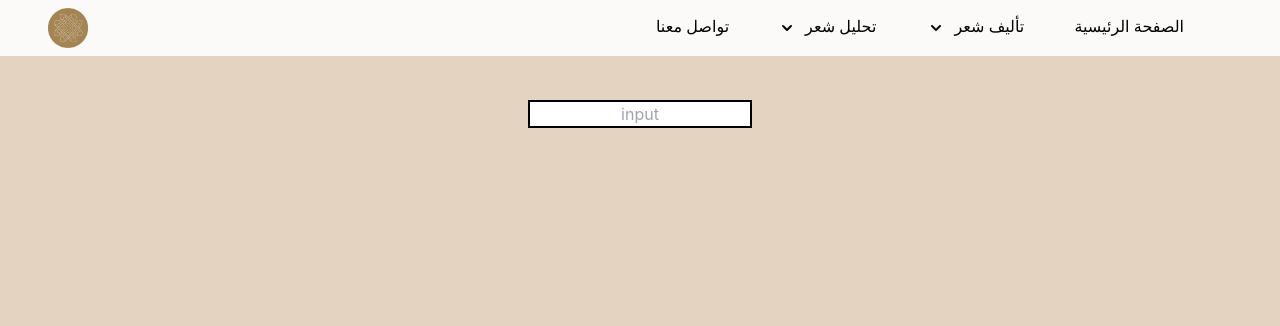
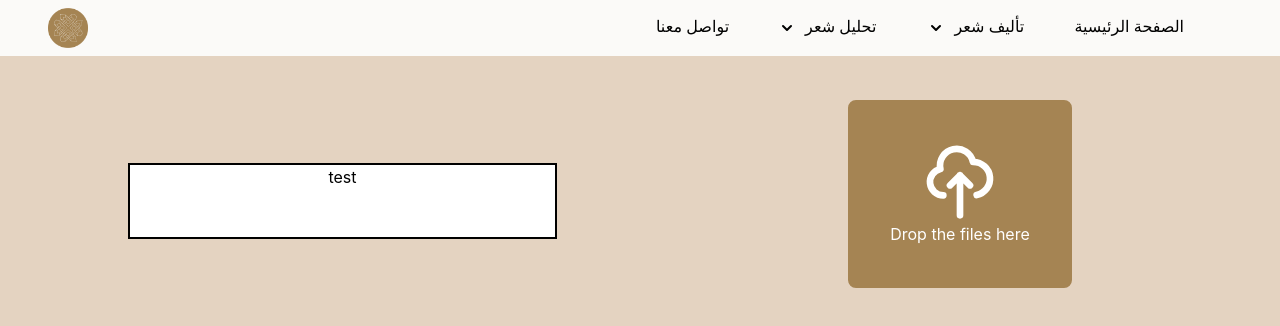
Before and after one commit to wadjih-bencheikh18/arabicthon-front, a React (Create React App) app: page /analyse in a window 1280 px wide. Shown: the top 326 px of the page. Built offline with nearby package versions, Linux system fonts and the light colour scheme.

Commit message:
add gen image

```diff
--- a/package.json
+++ b/package.json
@@ -41,6 +41,7 @@
   "devDependencies": {
     "autoprefixer": "^10.4.7",
     "postcss": "^8.4.14",
+    "react-dropzone": "^14.2.1",
     "tailwindcss": "^3.0.24"
   }
 }
--- a/src/App.js
+++ b/src/App.js
@@ -1,7 +1,7 @@
 import "./App.css";
 import { Main } from "./sections/Main";
 import { Navbar } from "./sections/Navbar";
-import AnalysePoem from "./components/AnalysePoem";
+import AnalysePoem from "./components/Functional/AnalysePoem";
 import { BrowserRouter as Router, Route, Switch } from "react-router-dom";
 import { ChoiceMain } from "./sections/ChoiceMain";
 import { ChoiceTa2lif } from "./sections/ChoiceTa2lif";
--- a/src/components/AnalysePoem.jsx
+++ b/src/components/Functional/AnalysePoem.jsx
@@ -1,11 +1,15 @@
 import { useState } from "react";
+import GenImage from "./GenImage";
 import InputResult from "./InputResult";
 import OutputResult from "./OutputResult";
 import Tachkil from "./Tachkil";
+
 export default function AnalysePoem() {
   const [data, setData] = useState({});
   return (
     <div>
+      <GenImage />
+      {/*
       <InputResult
         setValue={(input) => {
           setData((data) => ({ ...data, input }));
@@ -20,6 +24,7 @@ export default function AnalysePoem() {
         />
       )}
       {data.tachkil && <OutputResult value={data.tachkil} />}
+      */}
     </div>
   );
 }
--- /dev/null
+++ b/src/components/Functional/GenImage.jsx
@@ -0,0 +1,41 @@
+import { CloudUploadIcon } from "@heroicons/react/outline";
+
+import { useState, useCallback } from "react";
+import OutputResult from "./OutputResult";
+import { useDropzone } from "react-dropzone";
+export default function GenImage() {
+  const [image, setImage] = useState(undefined);
+  const onDrop = useCallback((files) => {
+    files.forEach((file) => {
+      if (file.type.startsWith("image")) {
+        setImage(URL.createObjectURL(file));
+      }
+    });
+  }, []);
+  const { getRootProps, getInputProps } = useDropzone({
+    onDrop,
+  });
+
+  return (
+    <div className="grid grid-cols-2 grid-rows-1 items-center mx-auto ">
+      <div className="w-96 col-start-1 m-4 justify-self-center">
+        <OutputResult value={"test"} className="bg-green-600" />
+      </div>
+      <div className=" col-start-2 m-5 justify-self-center">
+        <section className="container">
+          <div {...getRootProps()}>
+            <input {...getInputProps()} />
+            {image ? (
+              <img alt="input" src={image} />
+            ) : (
+              <div className="p-10  border-2 text-white rounded-lg bg-[#A58453] border-[#A58453] flex flex-col justify-center">
+                <CloudUploadIcon className="w-20 m-auto " />
+                <p>Drop the files here</p>
+              </div>
+            )}
+          </div>
+        </section>
+      </div>
+    </div>
+  );
+}
--- a/src/components/InputResult.jsx
+++ b/src/components/Functional/InputResult.jsx
@@ -1,10 +1,14 @@
 import { useState } from "react";
 
-export default function InputResult({ setValue, placeHolder = "input" }) {
+export default function InputResult({
+  setValue,
+  className,
+  placeHolder = "input",
+}) {
   const [input, setInput] = useState("");
   return (
     <textarea
-      className="resize-none border-black border-2 text-center mt-5"
+      className={`${className} resize-none border-black border-2 text-center mt-5 `}
       cols={Math.max(...input.split("\n").map((s) => s.length))}
       rows={input.split("\n").length}
       value={input}
--- /dev/null
+++ b/src/components/Functional/OutputResult.jsx
@@ -0,0 +1,17 @@
+export default function OutputResult({
+  value = "",
+  className,
+  cols = "40",
+  rows = "3",
+}) {
+  return (
+    <textarea
+      className={`${className} resize-none border-black border-2 bg-white text-center mt-5`}
+      cols={Math.max(...value.split("\n").map((s) => s.length), cols)}
+      rows={Math.max(value.split("\n").length, rows)}
+      disabled
+    >
+      {value}
+    </textarea>
+  );
+}
--- a/src/components/OutputResult.jsx
+++ /dev/null
@@ -1,11 +0,0 @@
-export default function OutputResult({ value = "" }) {
-  return (
-    <textarea
-      className="resize-none border-black border-2 text-center mt-5"
-      cols={Math.max(...value.split("\n").map((s) => s.length))}
-      rows={value.split("\n").length}
-    >
-      {value}
-    </textarea>
-  );
-}
```
Also changed, not shown: src/components/Functional/Tachkil.jsx (renamed from src/components/Tachkil.jsx), 1 other file (tests, documents, lock files or other folders).
